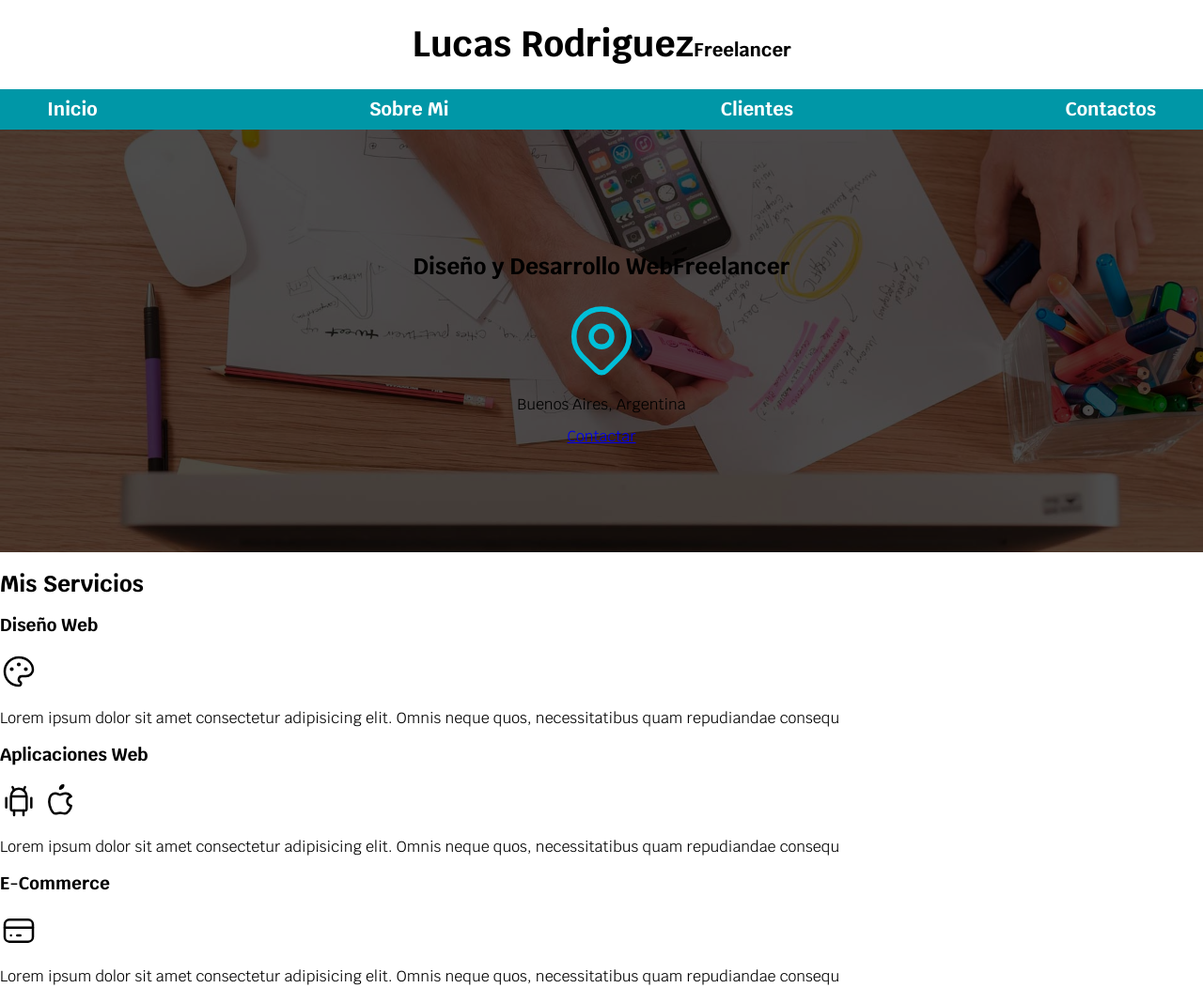
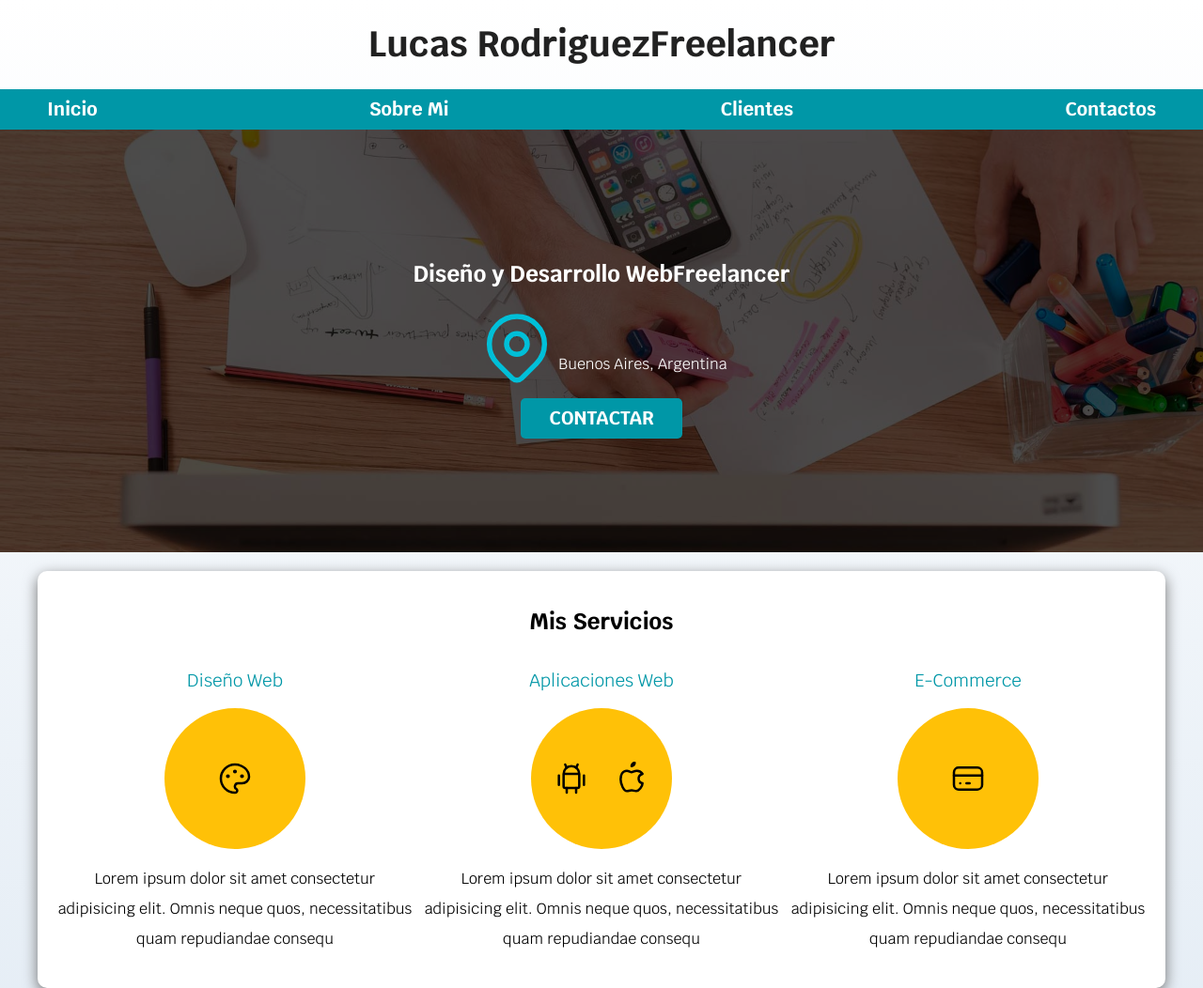
Before and after one commit to Lucas3110/proyecto-web, a plain HTML site: page freelancer_inicio/index.html in a window 1280 px wide. Shown: the top 1052 px of the page at 94% size. Drawn offline with Linux system fonts and the light colour scheme.

Commit message:
Solo falta el formulario con css

```diff
--- a/freelancer_inicio/css/styles.css
+++ b/freelancer_inicio/css/styles.css
@@ -1,87 +1,186 @@
-:root{
-    --blanco: #ffffff;
+:root{ /*Define paleta de colores*/
+    --blanco: #FFFFFF;
     --oscuro: #212121;
-    --primario: #ffc107;
+    --primario: #FFC107;
     --secundario: #0097A7;
+    --gris: #757575;
+    --grisClaro: #dfe9f3;
 
+    --fuente-principal: 3.8rem;
 }
 
 html{
     font-size: 62.5%;
+}
+/* apply a natural box layout model to all elements, but allowing components to change */
+html {
     box-sizing: border-box;
 }
 *, *:before, *:after {
     box-sizing: inherit;
 }
+
 body{
-        font-size: 16px;/* 1rem = 10px */
+    font-size: 16px;
     font-family: 'Krub', sans-serif;
+    background-image: linear-gradient(to top, var(--grisClaro) 0%, var(--blanco) 100%);
+}
+/*1rem = 10 píxeles, pero se adaptaran mejor para
+pantallas con alta densidad de pixeles. Para eso,agregamos
+los primeros estilos a html y body al inicio de style.css*/
+.titulo{
+    text-align: center;
+    font-size: var(--fuente-principal);
+    color: var(--oscuro);
 }
 
-.titulo  {
-    text-align: center;
-    font-size: 3.8rem;
-    font-weight: 700;
+.sombra{
+    -webkit-box-shadow: 0px 5px 15px 0px rgba(112,112,112,1);
+    -moz-box-shadow: 0px 5px 15px 0px rgba(112,112,112,1);
+    box-shadow: 0px 5px 15px 0px rgba(112,112,112,1);
+    background-color: var(--blanco);
+    padding: 2rem;
+    border-radius: 1rem;
 }
 
-.titulo span{
-        font-size: 2rem;
+h1{
+    font-size: 3.8rem;
 }
-
-.contenedor{
-       max-width: 120rem;
-
-        margin: 0 auto;
+h2{
+    font-size: 2.8;
+}
+h3{
+    font-size: 1.8;
 
 }
-
-.nav-bg{
-        background-color: var(--secundario);
+h1,h2,h3{
+    text-align: center;
 }
 
 .navegacion-principal{
 
     display: flex;
-    flex-direction: column;
+    flex-direction: column; /* funciona juntoma la linea @media (min-width: 768px*/
     justify-content: space-between;
     align-items: center;
 
 
-
 }
-@media (min-width: 768px){
+@media (min-width: 768px){ /*a que tamaño se va a tomar el media query*/
     .navegacion-principal{
         flex-direction: row;
     }
 }
-.navegacion-principal a{
+.nav-bg{
+    background-color: var(--secundario);
+}
+
+.contenedor{
+    max-width: 120rem; /*Limita a 1200 pixeles como maximo*/
+    /*
+    margin-top: 0;
+    margin-right: auto;
+    margin-bottom:0;
+    margin-left: auto;
+    es lo mismo que la línea de abajo, como aguja de reloj*/
+    margin: 0 auto 0 auto;
+
+}
+
+.boton{
+    background-color: var(--secundario);
     color: var(--blanco);
+    padding: 1rem 3rem;
+    margin-top: 1rem;
+    font-size: 2rem;
     text-decoration: none;
+    text-transform: uppercase;
+    font-weight: bold;
+    border-radius: .5rem;
+    width: 90%;
+    text-align: center;
+}
+@media (min-width: 480px) {
+    .boton{
+        width: auto;
+    }
+}
+
+.nav-bg a{
+    display: block;
+    text-align: center;
+    color: var(--blanco);
+    text-decoration: none; /*Saca el subrayado*/
     font-size: 2rem;
     font-weight: 700;
-    padding: 1rem;
+    padding: 1rem; /*1 rem = 4 veces*/
 }
 
-.navegacion-principal a:hover{
+.nav-bg a:hover {
     background-color: var(--primario);
-   color: var(--oscuro);
+    color: var(--oscuro)
 }
+
+
 .hero {
     background-image: url(../img/hero.jpg);
     background-repeat: no-repeat;
     background-size: cover; /* cubre todo el ancho donde esta la imagen*/
     height: 450px;
     position:relative;
+    margin-bottom: 2rem;
+
 }
-
 .contenido-hero{
     position: absolute;
     background-color: rgba(0,0,0,.7);
     width: 100%;
     height: 100%;
-
+/* Para alinear vertical u horizontalmente */
     display: flex;
     flex-direction: column;
     align-items: center;
     justify-content: center;
 }
+
+.contenido-hero h2, .contenido-hero p{
+    color:var(--blanco)
+    }
+
+.contenido-hero .ubicacion{
+    display:flex;
+    align-items:flex-end ;
+}
+
+@media (min-width: 768px) {
+    .servicios{
+        display: grid;
+        grid-template-columns: 1fr 1fr 1fr;
+        column-gap: 1rem;
+                       }
+
+ }
+
+ .servicio {
+    display: flex;
+    flex-direction: column;
+    align-items: center;
+
+ }
+ .servicio h3{
+    color: var(--secundario);
+    font-weight: normal;
+ }
+ .servicio p{
+     line-height: 2;
+     text-align: center;
+ }
+ .servicio .iconos{
+     height: 15rem;
+     width: 15rem;
+     background-color: var(--primario);
+     border-radius: 50%;
+     display: flex;
+     justify-content: space-evenly;
+     align-items: center;
+ }
--- a/freelancer_inicio/index.html
+++ b/freelancer_inicio/index.html
@@ -32,6 +32,8 @@
   <div class="contenido-hero">
       <h2>Diseño y Desarrollo Web<span>Freelancer</span></h2>
 
+
+    <div class="ubicacion">
       <svg xmlns="http://www.w3.org/2000/svg" class="icon icon-tabler icon-tabler-map-pin" width="88" height="88" viewBox="0 0 24 24" stroke-width="1.5" stroke="#00bfd8" fill="none" stroke-linecap="round" stroke-linejoin="round">
         <path stroke="none" d="M0 0h24v24H0z" fill="none"/>
         <circle cx="12" cy="11" r="3" />
@@ -39,8 +41,10 @@
       </svg>
 
       <p>Buenos Aires, Argentina</p>
+    </div>
 
-      <a href="#">Contactar</a>
+
+      <a class="boton" href="#">Contactar</a>
   </div>
 
 
@@ -48,11 +52,13 @@
 
 
 
-<main>
+<main class="contenedor sombra">
     <h2>Mis Servicios</h2>
 
-    <section>
+<div class="servicios">
+  <section class="servicio">
       <h3>Diseño Web</h3>
+      <div class="iconos">
         <svg xmlns="http://www.w3.org/2000/svg" class="icon icon-tabler icon-tabler-palette" width="40" height="40" viewBox="0 0 24 24" stroke-width="1.5" stroke="#000000" fill="none" stroke-linecap="round" stroke-linejoin="round">
           <path stroke="none" d="M0 0h24v24H0z" fill="none"/>
           <path d="M12 21a9 9 0 1 1 0 -18a9 8 0 0 1 9 8a4.5 4 0 0 1 -4.5 4h-2.5a2 2 0 0 0 -1 3.75a1.3 1.3 0 0 1 -1 2.25" />
@@ -60,11 +66,13 @@
           <circle cx="12" cy="7.5" r=".5" fill="currentColor" />
           <circle cx="16.5" cy="10.5" r=".5" fill="currentColor" />
         </svg>
+      </div>
       <p>Lorem ipsum dolor sit amet consectetur adipisicing elit. Omnis neque quos, necessitatibus quam repudiandae consequ</p>
     </section>
 
-  <section>
+  <section class="servicio">
       <h3>Aplicaciones Web</h3>
+      <div class="iconos">
           <svg xmlns="http://www.w3.org/2000/svg" class="icon icon-tabler icon-tabler-brand-android" width="40" height="40" viewBox="0 0 24 24" stroke-width="1.5" stroke="#000000" fill="none" stroke-linecap="round" stroke-linejoin="round">
             <path stroke="none" d="M0 0h24v24H0z" fill="none"/>
             <line x1="4" y1="10" x2="4" y2="16" />
@@ -81,12 +89,13 @@
           <path d="M9 7c-3 0 -4 3 -4 5.5c0 3 2 7.5 4 7.5c1.088 -.046 1.679 -.5 3 -.5c1.312 0 1.5 .5 3 .5s4 -3 4 -5c-.028 -.01 -2.472 -.403 -2.5 -3c-.019 -2.17 2.416 -2.954 2.5 -3c-1.023 -1.492 -2.951 -1.963 -3.5 -2c-1.433 -.111 -2.83 1 -3.5 1c-.68 0 -1.9 -1 -3 -1z" />
           <path d="M12 4a2 2 0 0 0 2 -2a2 2 0 0 0 -2 2" />
         </svg>
-
+      </div>
     <p>Lorem ipsum dolor sit amet consectetur adipisicing elit. Omnis neque quos, necessitatibus quam repudiandae consequ</p>
   </section>
 
-  <section>
+  <section class="servicio">
     <h3>E-Commerce</h3>
+   <div class="iconos">
       <svg xmlns="http://www.w3.org/2000/svg" class="icon icon-tabler icon-tabler-credit-card" width="40" height="40" viewBox="0 0 24 24" stroke-width="1.5" stroke="#000000" fill="none" stroke-linecap="round" stroke-linejoin="round">
         <path stroke="none" d="M0 0h24v24H0z" fill="none"/>
         <rect x="3" y="5" width="18" height="14" rx="3" />
@@ -94,9 +103,10 @@
         <line x1="7" y1="15" x2="7.01" y2="15" />
         <line x1="11" y1="15" x2="13" y2="15" />
       </svg>
+   </div>
     <p>Lorem ipsum dolor sit amet consectetur adipisicing elit. Omnis neque quos, necessitatibus quam repudiandae consequ</p>
   </section>
-
+</div>
 </main>
 
   <section>
```
Lines whose indentation alone changed are shown as unchanged.
